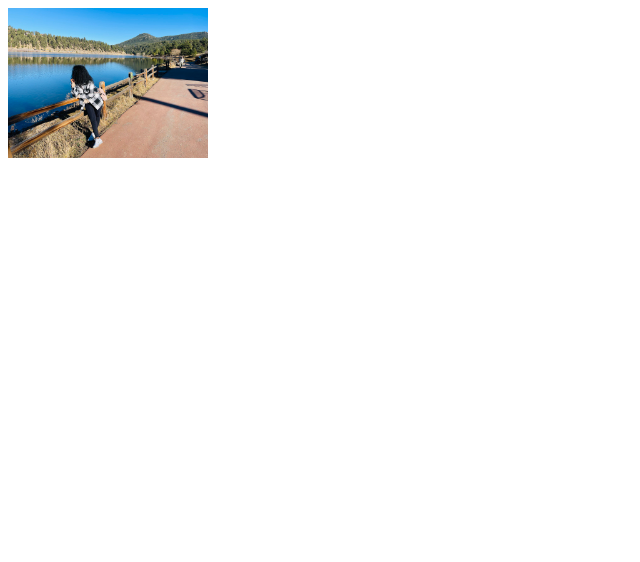
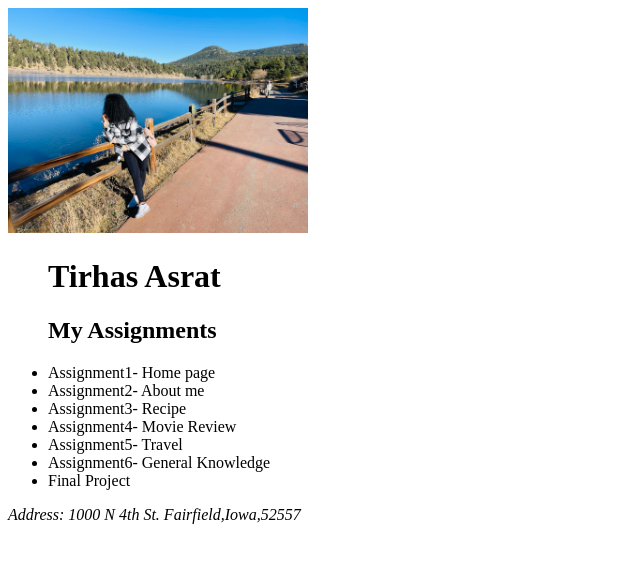
Before and after one commit to tasrat51/https-github.com-tasrat51.io, a plain HTML site: page docs/index.html in a window 1280 px wide. Shown: the whole page, without its empty margins (0-640 px from the left). Drawn offline with Linux system fonts and the light colour scheme.

Commit message:
added home page

```diff
--- a/docs/index.html
+++ b/docs/index.html
@@ -4,25 +4,40 @@
     <meta charset="UTF-8">
     <meta http-equiv="X-UA-Compatible" content="IE=edge">
     <meta name="viewport" content="width=device-width, initial-scale=1.0">
-    <img src="./image.jpeg"style width = "200" alt="W3 HTML5 Log" srcset="">
-    <title>Tirhas Asrat</title>
+    <img src="./image.jpeg"style width = "300" alt="W3 HTML5 Log" srcset="">
 
 </head>
-<body>
+ <body>
 
     <header>
-          <nav>
-          <!--- <a href="index.html>Home</a>
-           <a href="http://">About</a>
-           <a href="http://">Contact</a>
-          </nav> -->
-    </header>
+     <div>
+       <ul>
+        <h1>Tirhas Asrat</h1>
+        <h2>My Assignments</h2>
+        <li>Assignment1- Home page</li>
+        <li>Assignment2- About me </li>
+        <li>Assignment3- Recipe</li>
+        <li>Assignment4- Movie Review</li>
+        <li>Assignment5- Travel</li>
+        <li>Assignment6- General Knowledge</li>
+        <li>Final Project</li>
+
+       </ul>
+    </div>
+
     <main>
 
      </main>
      <footer>
+       <a href= "&copy Tirhas Asrat"></a>
+       <a href="Maharishi Univerisity of Management "></a>
+       <address>Address: 1000 N 4th St. Fairfield,Iowa,52557</address>
+       <a href="Email: html@miu.edu"></a>
+
+
+
       <div>
-      <a href= ""></a>
+
 
       </div>
      <!---- "http:// validator.w3.org/checkcurl= https://github.com/tasrat51 -->
```
